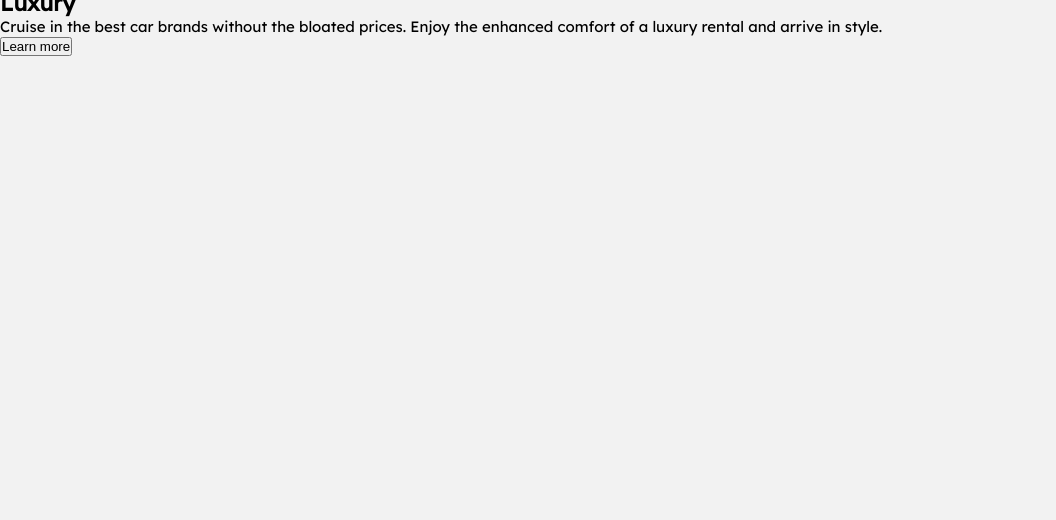
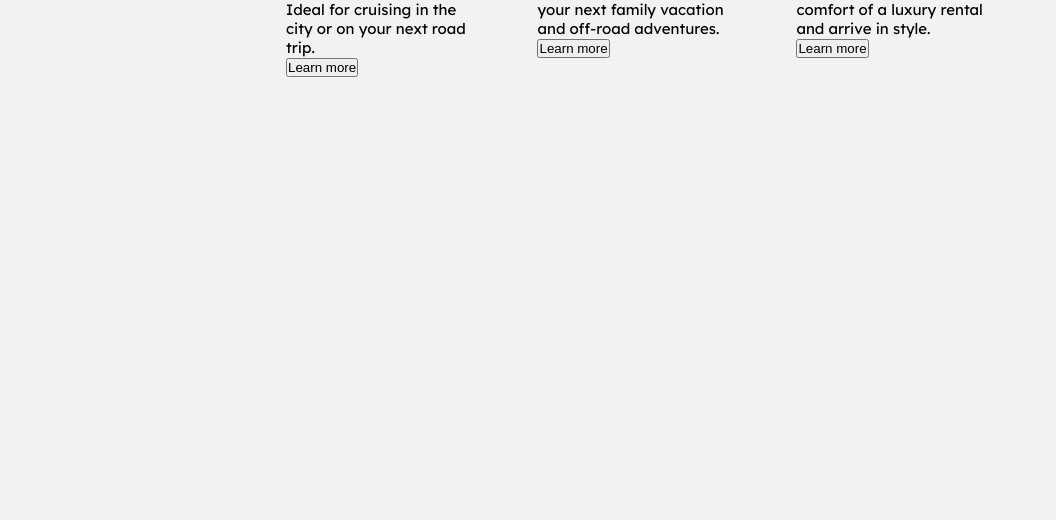
Before and after one commit to HectorKayman/three-column-preview-card-component, a plain HTML site: page index.html in a window 1280 px wide. Shown: the part 280-800 px from the top of the page, without its empty margins (0-1056 px from the left). Drawn offline with Linux system fonts and the light colour scheme.

Commit message:
Add styles to .container class

```diff
--- a/style.css
+++ b/style.css
@@ -32,4 +32,17 @@ html {
 body {
   height: 100vh;
   background: var(--light-gray);
+  display: grid;
+  place-items: center;
 }
+
+.container {
+  display: flex;
+  max-width: 60%;
+  height: 70%;
+}
+
+.column {
+  height: 100%;
+  padding: 2rem;
+}
```
